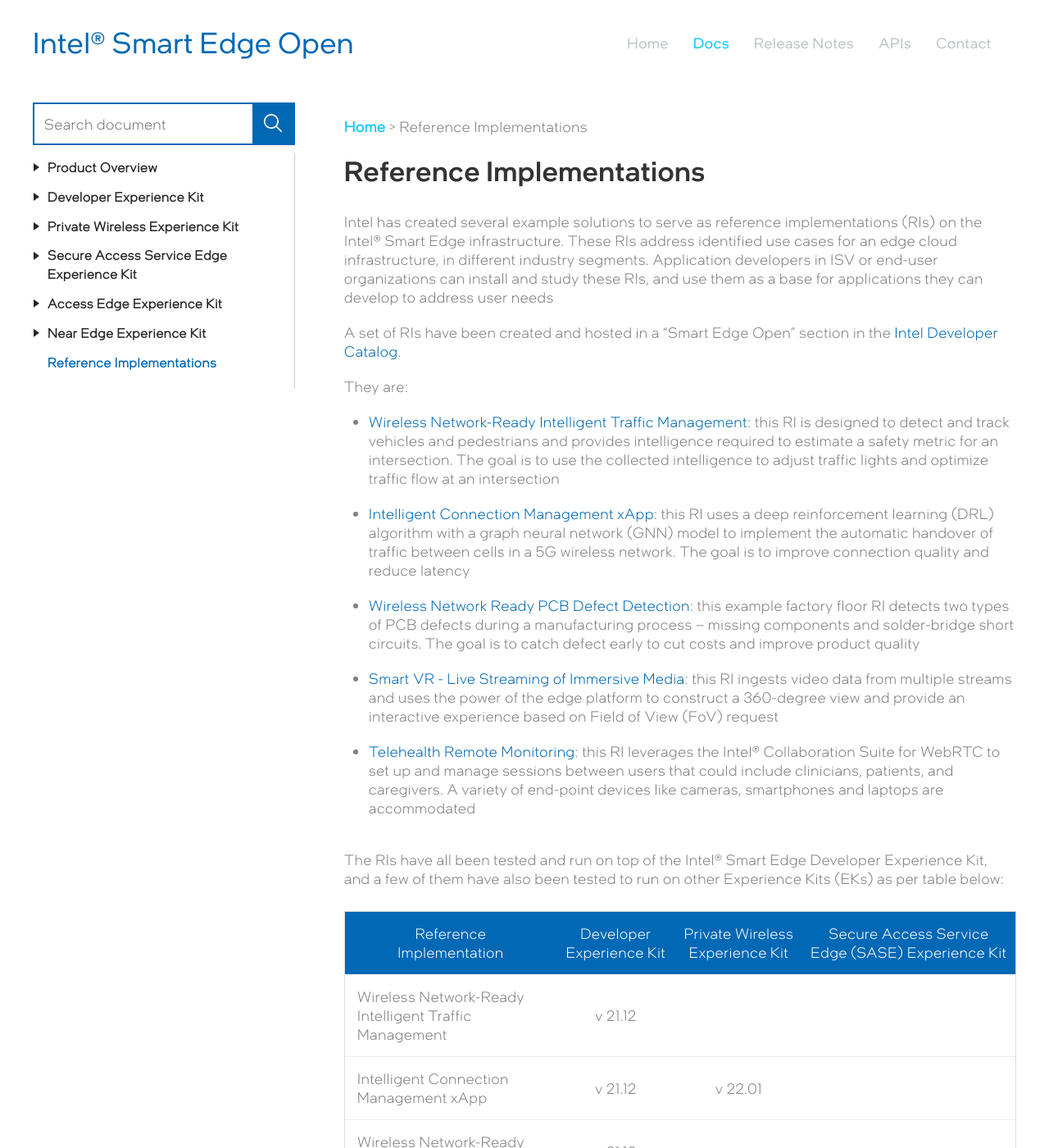
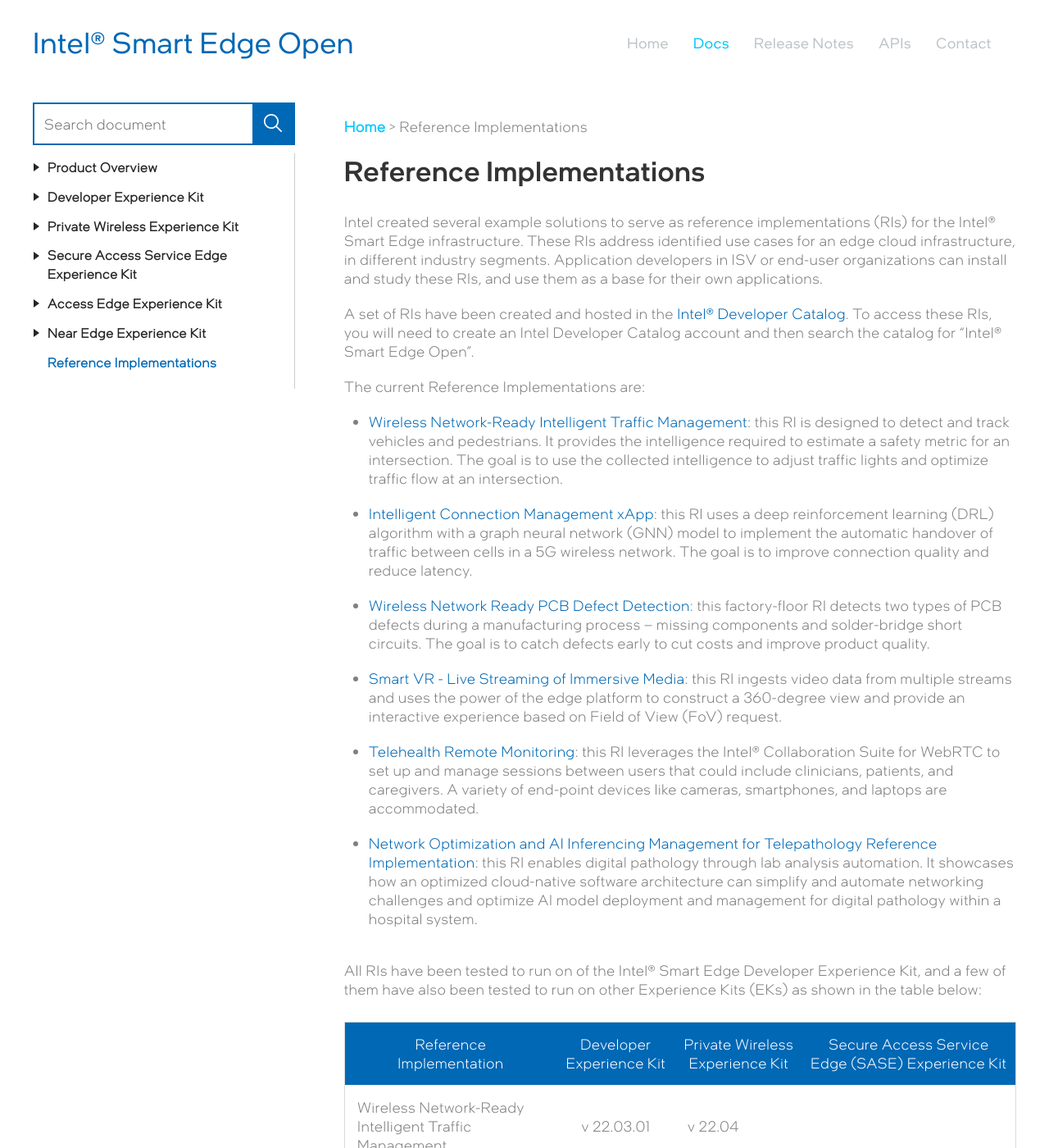
Before and after one commit to IntelSmartEdge/docs, a Jekyll site: the page built from reference-implementations.md, in a window 1280 px wide and 1400 px high. Shown: the whole window at 82% size. Built offline with Jekyll 4.4.1, drawn with Linux system fonts in a browser that asks for light colours; some web fonts are replaced; our own code applies the rules of GitHub Pages for plain Markdown files; comment, search, counter and statistics services are not loaded; some of the changed text lies outside the part shown.

Commit message:
Documentation updates

````diff
--- a/_data/navbars/open-apache.yml
+++ b/_data/navbars/open-apache.yml
@@ -70,6 +70,10 @@
             path: /docs/components/security/platform-attestation-using-isecl/?page=building-blocks
             meta_title:
             meta_description:
+          - title: Secure Key Management
+            path: /docs/components/security/secure-key-management-using-sgx/?page=building-blocks
+            meta_title:
+            meta_description:
 
       #- title: SRIOV
       - title: Telemetry
--- a/product-overview.md
+++ b/product-overview.md
@@ -10,7 +10,6 @@
   - [Next Steps](#next-steps)
 
 # Intel® Smart Edge Open Developer Guide
-Version 21.09
 
 ## What is Intel® Smart Edge Open?
 Intel® Smart Edge Open is an edge computing software toolkit for building platforms optimized for the edge.
--- a/reference-implementations.md
+++ b/reference-implementations.md
@@ -4,22 +4,25 @@
 ```
 
 # Reference Implementations
-Intel has created several example solutions to serve as reference implementations (RIs) on the Intel® Smart Edge infrastructure. These RIs address identified use cases for an edge cloud infrastructure, in different industry segments. Application developers in ISV or end-user organizations can install and study these RIs, and use them as a base for applications they can develop to address user needs
+Intel created several example solutions to serve as reference implementations (RIs) for the Intel® Smart Edge infrastructure. These RIs address identified use cases for an edge cloud infrastructure, in different industry segments. Application developers in ISV or end-user organizations can install and study these RIs, and use them as a base for their own applications.
 
-A set of RIs have been created and hosted in a “Smart Edge Open” section in the [Intel Developer Catalog](https://www.intel.com/content/www/us/en/developer/tools/software-catalog/overview.html?s=Newest&q=%22smart%20edge%20open%22).
+A set of RIs have been created and hosted in the [Intel® Developer Catalog](https://www.intel.com/content/www/us/en/developer/tools/software-catalog/overview.html?s=Newest&q=%22smart%20edge%20open%22). To access these RIs, you will need to create an Intel Developer Catalog account and then search the catalog for “Intel® Smart Edge Open".
 
-They are:
-- [Wireless Network-Ready Intelligent Traffic Management](https://www.intel.com/content/www/us/en/developer/articles/reference-implementation/wireless-network-ready-intelligent-traffic-management.html): this RI is designed to detect and track vehicles and pedestrians and provides intelligence required to estimate a safety metric for an intersection. The goal is to use the collected intelligence to adjust traffic lights and optimize traffic flow at an intersection
+The current Reference Implementations are:
 
-- [Intelligent Connection Management xApp](https://www.intel.com/content/www/us/en/developer/articles/reference-implementation/intelligent-connection-management.html): this RI uses a deep reinforcement learning (DRL) algorithm with a graph neural network (GNN) model to implement the automatic handover of traffic between cells in a 5G wireless network. The goal is to improve connection quality and reduce latency
+- [Wireless Network-Ready Intelligent Traffic Management](https://www.intel.com/content/www/us/en/developer/articles/reference-implementation/wireless-network-ready-intelligent-traffic-management.html): this RI is designed to detect and track vehicles and pedestrians. It provides the intelligence required to estimate a safety metric for an intersection. The goal is to use the collected intelligence to adjust traffic lights and optimize traffic flow at an intersection.
 
-- [Wireless Network Ready PCB Defect Detection](https://www.intel.com/content/www/us/en/developer/articles/reference-implementation/wireless-network-ready-pcb-defect-detection.html): this example factory floor RI detects two types of PCB defects during a manufacturing process – missing components and solder-bridge short circuits. The goal is to catch defect early to cut costs and improve product quality
+- [Intelligent Connection Management xApp](https://www.intel.com/content/www/us/en/developer/articles/reference-implementation/intelligent-connection-management.html): this RI uses a deep reinforcement learning (DRL) algorithm with a graph neural network (GNN) model to implement the automatic handover of traffic between cells in a 5G wireless network. The goal is to improve connection quality and reduce latency.
 
-- [Smart VR - Live Streaming of Immersive Media](https://www.intel.com/content/www/us/en/developer/articles/reference-implementation/smart-vr-live-streaming-of-immersive-media.html): this RI ingests video data from multiple streams and uses the power of the edge platform to construct a 360-degree view and provide an interactive experience based on Field of View (FoV) request
+- [Wireless Network Ready PCB Defect Detection](https://www.intel.com/content/www/us/en/developer/articles/reference-implementation/wireless-network-ready-pcb-defect-detection.html): this factory-floor RI detects two types of PCB defects during a manufacturing process – missing components and solder-bridge short circuits. The goal is to catch defects early to cut costs and improve product quality.
 
-- [Telehealth Remote Monitoring](https://www.intel.com/content/www/us/en/developer/articles/reference-implementation/telehealth-remote-monitoring.html): this RI leverages the Intel® Collaboration Suite for WebRTC to set up and manage sessions between users that could include clinicians, patients, and caregivers. A variety of end-point devices like cameras, smartphones and laptops are accommodated
+- [Smart VR - Live Streaming of Immersive Media](https://www.intel.com/content/www/us/en/developer/articles/reference-implementation/smart-vr-live-streaming-of-immersive-media.html): this RI ingests video data from multiple streams and uses the power of the edge platform to construct a 360-degree view and provide an interactive experience based on Field of View (FoV) request.
 
-The RIs have all been tested and run on top of the Intel&reg; Smart Edge Developer Experience Kit, and a few of them have also been tested to run on other Experience Kits (EKs) as per table below:
+- [Telehealth Remote Monitoring](https://www.intel.com/content/www/us/en/developer/articles/reference-implementation/telehealth-remote-monitoring.html): this RI leverages the Intel® Collaboration Suite for WebRTC to set up and manage sessions between users that could include clinicians, patients, and caregivers. A variety of end-point devices like cameras, smartphones, and laptops are accommodated.
+
+- [Network Optimization and AI Inferencing Management for Telepathology Reference Implementation](https://www.intel.com/content/www/us/en/developer/articles/reference-implementation/network-optimization-ai-inferencing-telepathology.html): this RI enables digital pathology through lab analysis automation. It showcases how an optimized cloud-native software architecture can simplify and automate networking challenges and optimize AI model deployment and management for digital pathology within a hospital system.
+
+All RIs have been tested to run on of the Intel® Smart Edge Developer Experience Kit, and a few of them have also been tested to run on other Experience Kits (EKs) as shown in the table below:
 
 <div class="responsiveTable">
 <table class="docTable">
@@ -34,34 +37,41 @@
     <tbody>
         <tr>
             <td>Wireless Network-Ready Intelligent Traffic Management</td>
-            <td class="uk-text-center">v 21.12</td>
-            <td></td>
+            <td class="uk-text-center">v 22.03.01</td>
+            <td>v 22.04</td>
             <td></td>
         </tr>
         <tr>
             <td>Intelligent Connection Management xApp</td>
-            <td class="uk-text-center">v 21.12</td>
-            <td class="uk-text-center">v 22.01</td>
+            <td class="uk-text-center">v 21.12.02</td>
+            <td class="uk-text-center"></td>
             <td></td>
         </tr>
         <tr>
             <td>Wireless Network-Ready PCB Defect Detection</td>
-            <td class="uk-text-center">v 21.12</td>
+            <td class="uk-text-center">v 22.03.01</td>
             <td></td>
             <td></td>
         </tr>
         <tr>
             <td>Smart VR – Live Streaming</td>
-            <td class="uk-text-center">v 21.12</td>
+            <td class="uk-text-center">v 21.12.02</td>
             <td></td>
             <td></td>
         </tr>
         <tr>
             <td>Telehealth Remote Monitoring</td>
-            <td class="uk-text-center">v 21.12</td>
+            <td class="uk-text-center">v 21.12.02</td>
             <td></td>
-            <td class="uk-text-center">v 22.02</td>
+            <td class="uk-text-center">v 22.05</td>
         </tr>
+        <tr>
+            <td>Network Optimization and AI Inferencing Management for Telepathology Reference Implementation</td>
+            <td class="uk-text-center">v 21.03</td>
+            <td></td>
+            <td class="uk-text-center"></td>
+        </tr>
+
     </tbody>
 </table>
 </div>
````
Also changed, not shown: components/telemetry/telemetry.md (+1 -1 lines).
